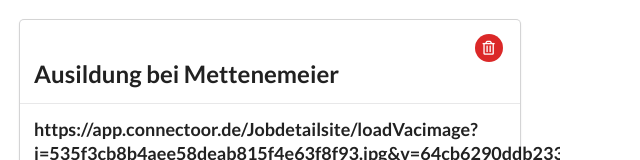
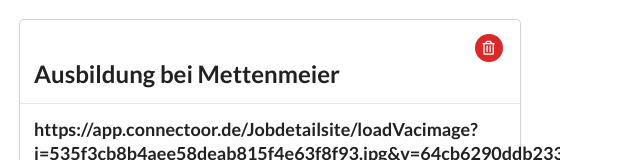
Before and after one commit to FelixVoessing/Zukunftstag-Demo, an Angular app: page / in a window 1280 px wide. Shown: the top 160 px of the page, without its empty margins (0-640 px from the left). Built offline with nearby package versions, Linux system fonts and the light colour scheme.

Commit message:
fixed small spelling error

```diff
--- a/src/app/app.component.ts
+++ b/src/app/app.component.ts
@@ -10,7 +10,7 @@ export class AppComponent {
   zeigeNeuesPostFormular = false;
   allePosts: FormDataValues[] = [
     {
-      name: 'Ausildung bei Mettenemeier',
+      name: 'Ausbildung bei Mettenmeier',
       titel: 'Ausbildung zum Anwendungsentwickler',
       bildLink: 'https://app.connectoor.de/Jobdetailsite/loadVacimage?i=535f3cb8b4aee58deab815f4e63f8f93.jpg&v=64cb6290ddb2333b638b4595',
       beschreibung: 'Du beendest demnächst die Schule oder hast festgestellt, \ndass ein Studium doch nichts für dich ist und du lieber aktiv in ein Unternehmen einsteigen willst? \nDann informiere dich gerne über unsere technischen und kaufmännischen Ausbildungsberufe. \nhttps://www.mettenmeier.de/karriere/ausbildung_stellenangebote/'
```
